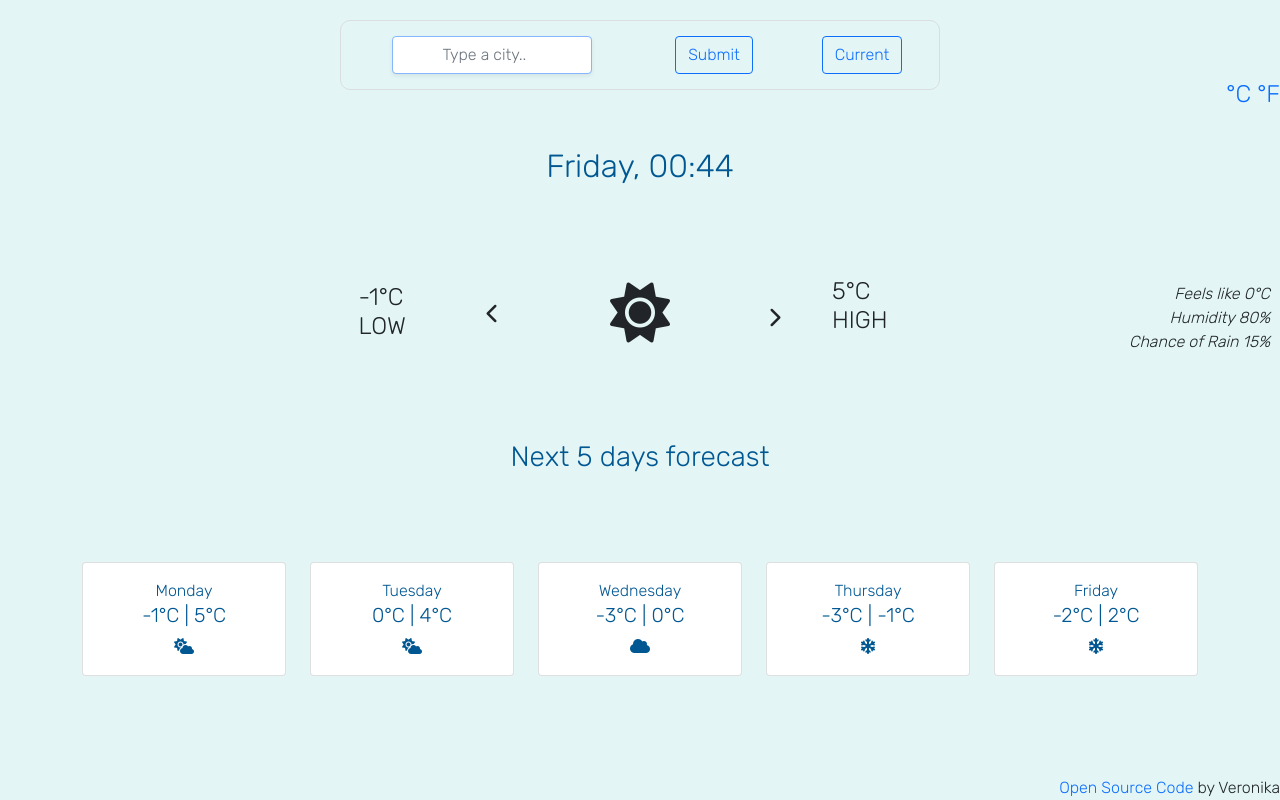
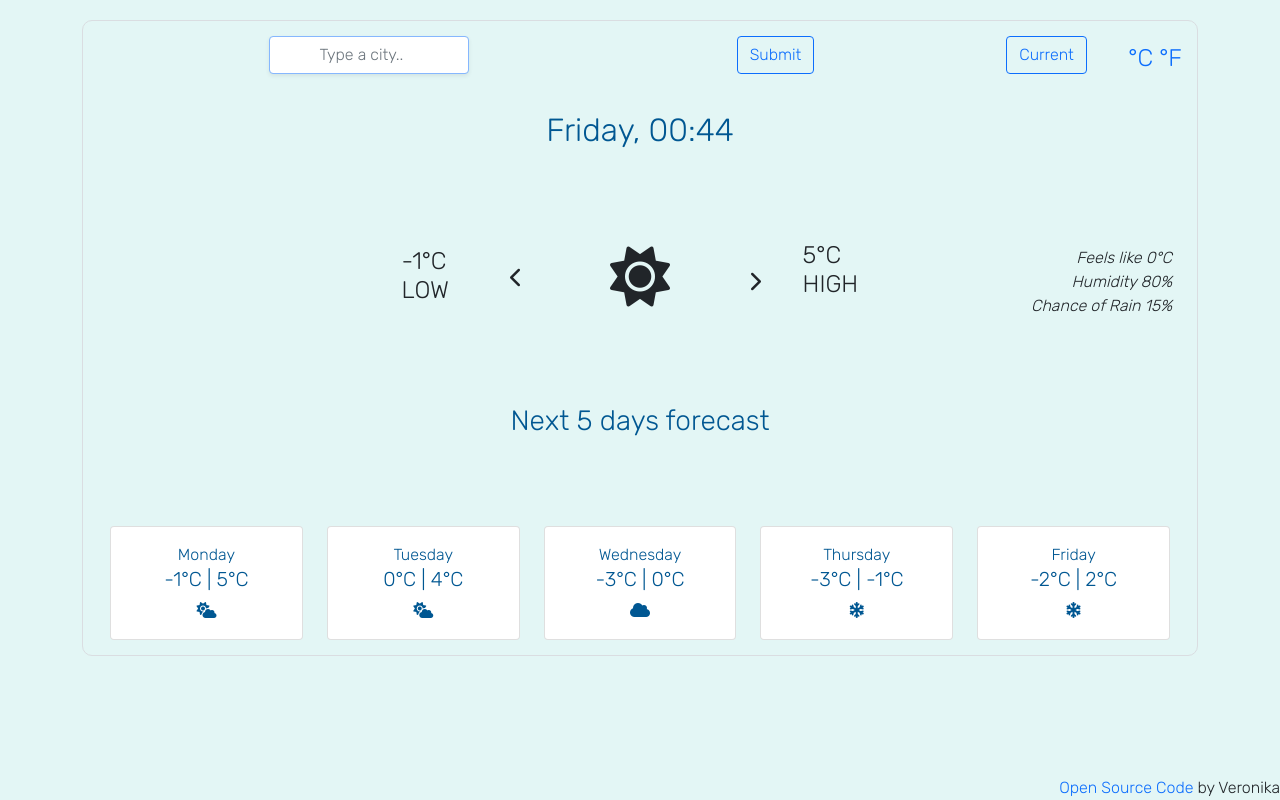
Before and after one commit to Veronika1007/WeatherApp, a plain HTML site: page index.html in a window 1280 px wide. Drawn offline with nearby package versions, Linux system fonts and the light colour scheme.

Commit message:
Added a container around the body

```diff
--- a/index.html
+++ b/index.html
@@ -31,6 +31,7 @@
   <body>
     <div class="container">
       <div class="weather-app">
+        <div class="container">
           <form class="search-form" id="searchCity">
             <div class="row">
               <div class="col-6">
@@ -52,7 +53,7 @@
           </div>
         </form>
       </div>
-    </div>
+
     <h4 class="temp-conversion">
       <a href="#" id="celcicusLink">°C</a>
       <a href="#" id="fahrenheitLink">°F</a>
@@ -139,6 +140,8 @@
         </div>
       </div>
     </div>
+  </div>
+  </div>
     <div class="sourceLink">
     <a href="https://github.com/Veronika1007/WeatherApp" target="_blank"> Open Source Code</a> <span> by Veronika </span>
   </div>
--- a/src/style.css
+++ b/src/style.css
@@ -40,7 +40,7 @@ form {
   padding: 15px;
   margin: 20px auto;
   border-radius: 10px;
-  max-width: 600px;
+  max-width: 1500px;
 }
 #currentLocation {
   display: block;
```
Also changed, not shown: 1 other file. Lines whose indentation alone changed are shown as unchanged.
